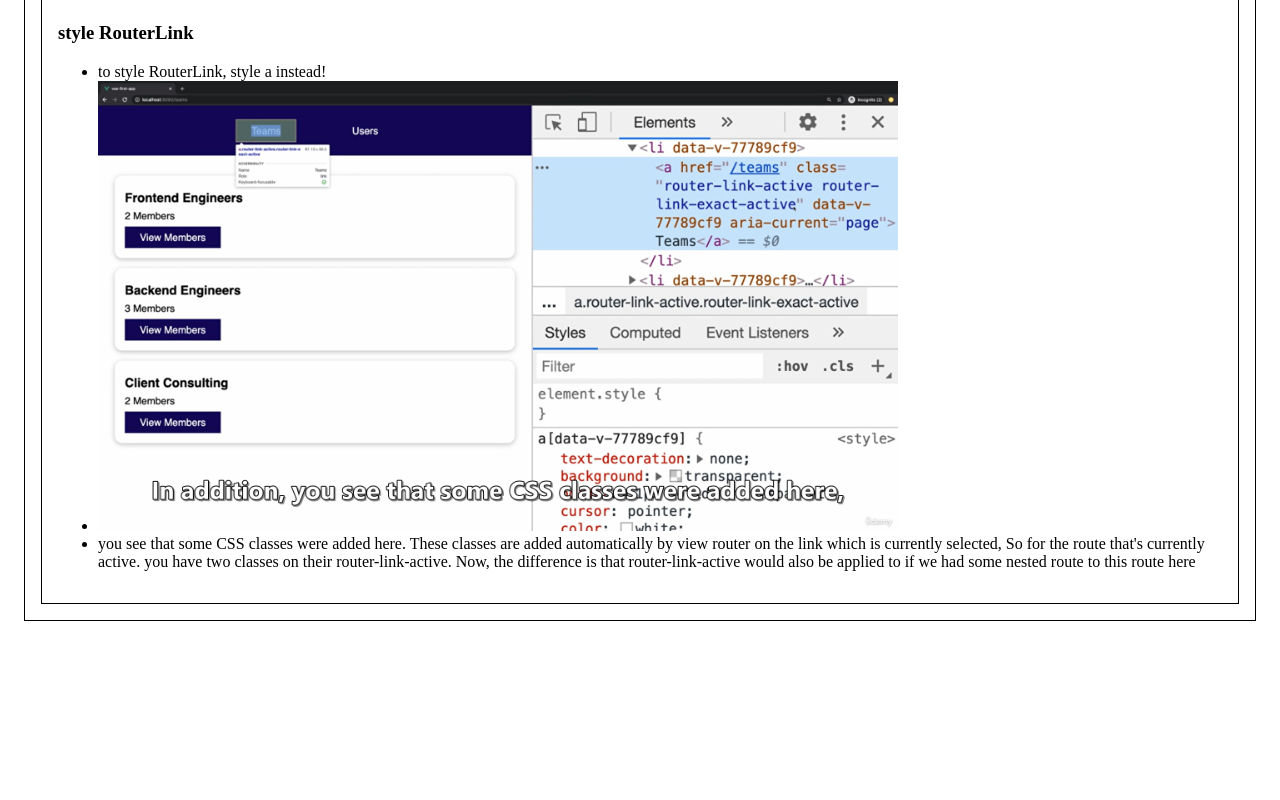
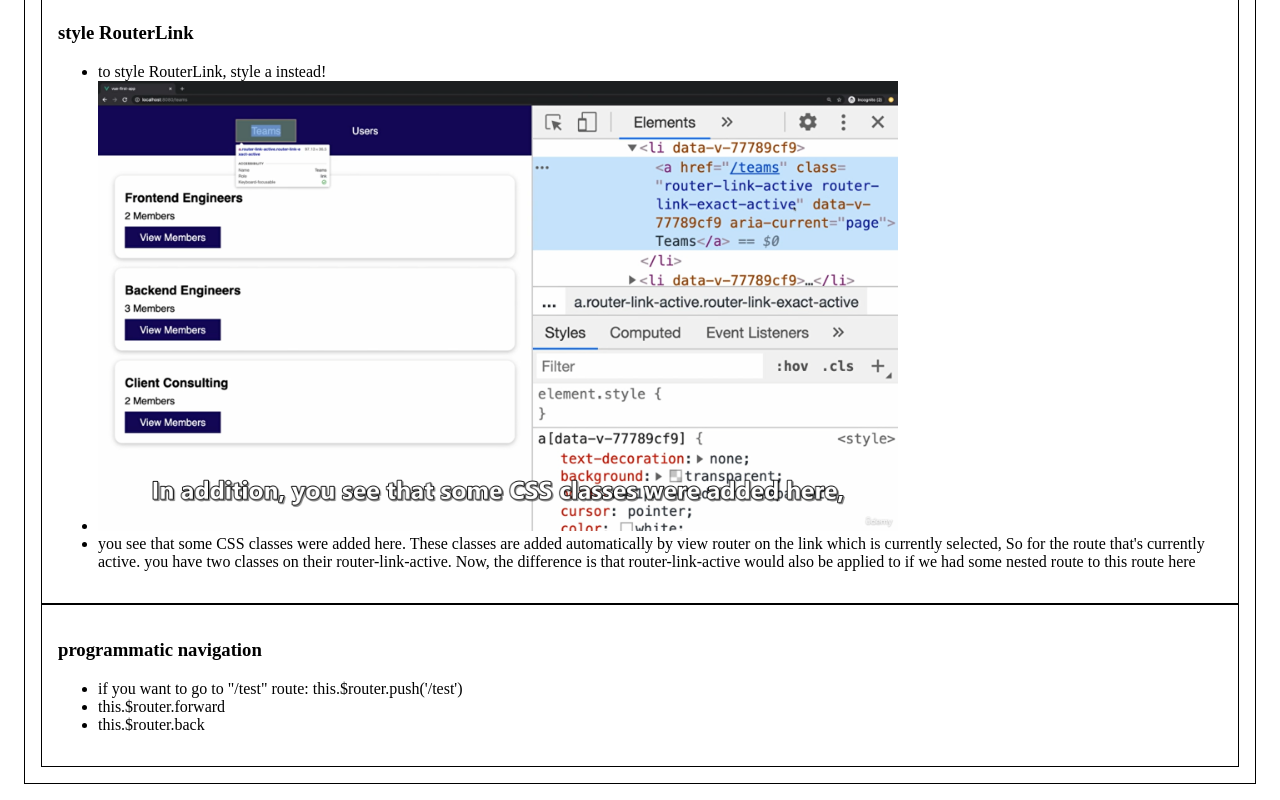
Before and after one commit to MohammadFAHssn/V_u_e, a Vue app in the folder vue-project/: page /routing-building-multi-page-single-page-applications in a window 1280 px wide. Shown: the part 1370-2170 px from the top of the page. Before the commit the page ends 2007 px from the top, so only its background shows below. Built offline with nearby package versions, Linux system fonts and the light colour scheme.

Commit message:
programmatic navigation

```diff
--- a/vue-project/src/components/RoutingBuildingMultiPageSinglePageApplications/RoutingBuildingMultiPageSinglePageApplications.vue
+++ b/vue-project/src/components/RoutingBuildingMultiPageSinglePageApplications/RoutingBuildingMultiPageSinglePageApplications.vue
@@ -40,4 +40,17 @@ export default {}
       </li>
     </ul>
   </section>
+
+  <!--  programmatic navigation -->
+  <section class="tip">
+    <h3>programmatic navigation</h3>
+
+    <ul>
+      <li>if you want to go to "/test" route: this.$router.push('/test')</li>
+
+      <li>this.$router.forward</li>
+
+      <li>this.$router.back</li>
+    </ul>
+  </section>
 </template>
```
